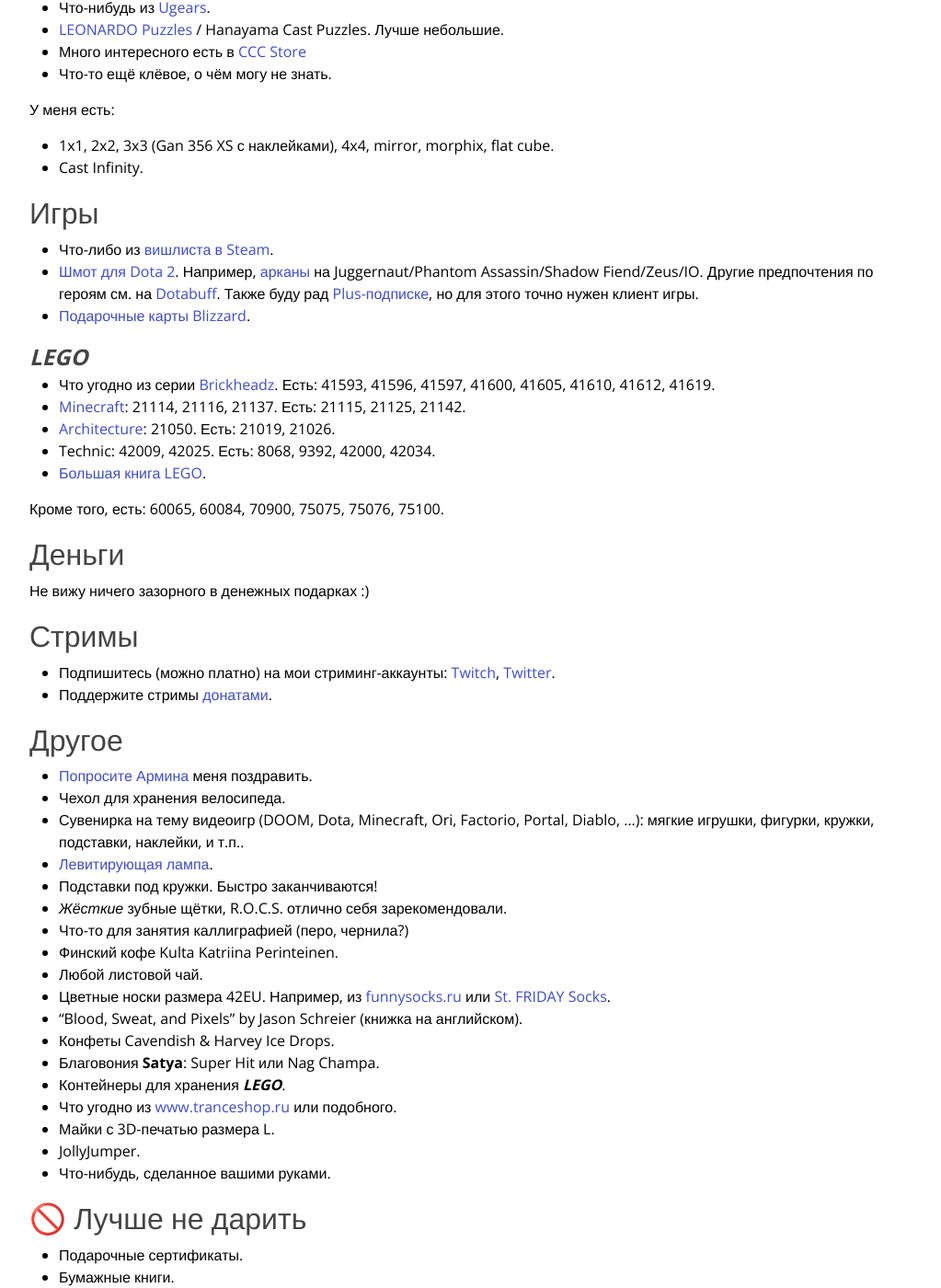
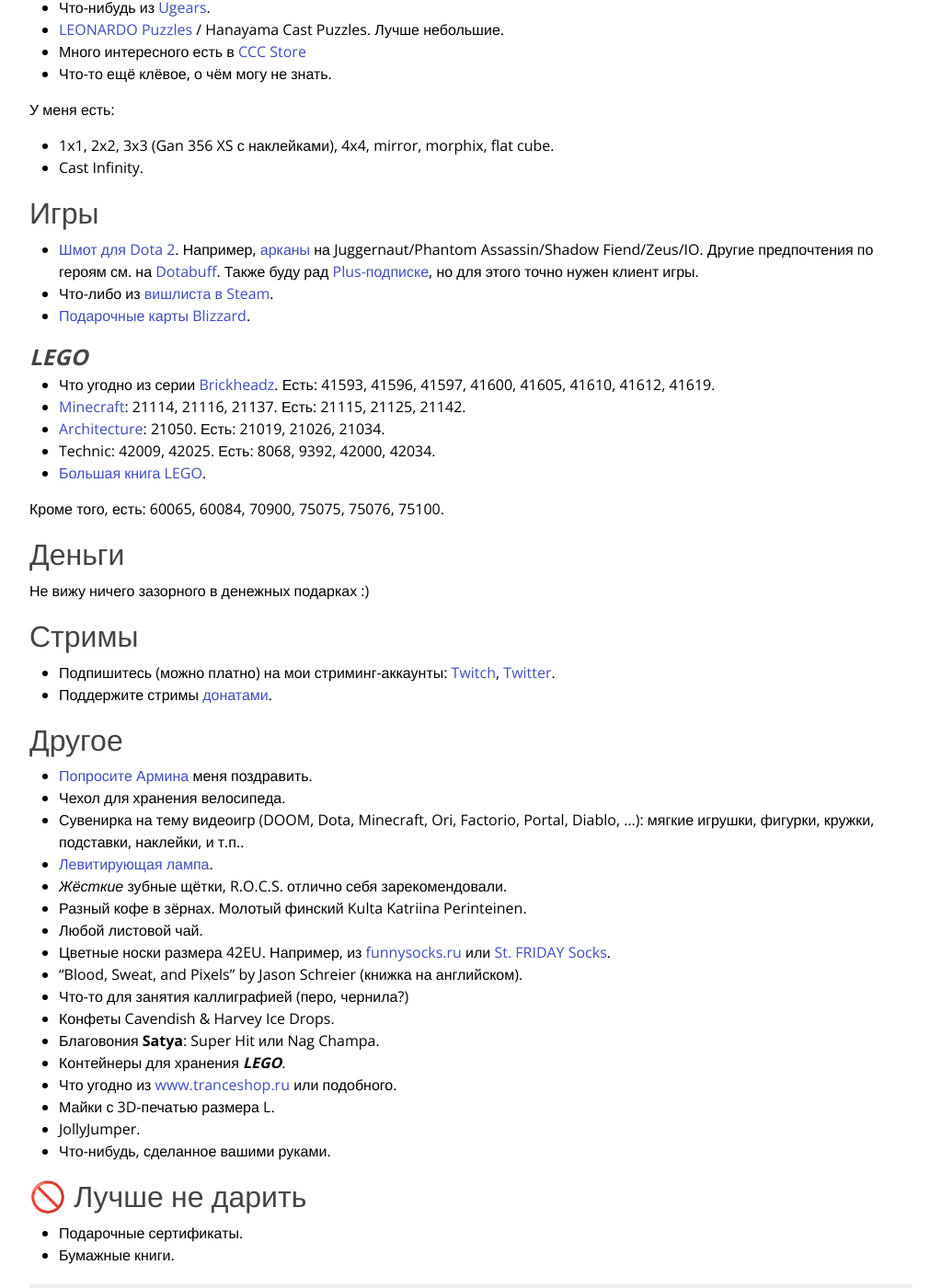
Before and after one commit to anton-rudeshko/anton-rudeshko.github.io, a Jekyll site: the page built from wishlist/index.md, in a window 1280 px wide and 1400 px high, scrolled down 1013 px. Shown: the whole window at 92% size, without its empty margins (128-1151 px from the left). Built offline with Jekyll 4.4.1, drawn with Linux system fonts in a browser that asks for light colours; comment, search, counter and statistics services are not loaded; some of the changed text lies outside the part shown.

Commit message:
wishlist: minor order tuning

```diff
--- a/wishlist/index.md
+++ b/wishlist/index.md
@@ -68,8 +69,8 @@ title: Вишлист
 
 ## Игры
 
+* [Шмот для Dota 2][dota2-store]. Например, [арканы][dota2-arcana] на Juggernaut/Phantom Assassin/Shadow Fiend/Zeus/IO. Другие предпочтения по героям см. на [Dotabuff][dotabuff]. Также буду рад [Plus-подписке][dota2-plus], но для этого точно нужен клиент игры.
 * Что-либо из [вишлиста в Steam][steam].
-* [Шмот для Dota 2][dota2-store]. Например, [арканы][dota2-arcana] на Juggernaut/Phantom Assassin/Shadow Fiend/Zeus/IO. Другие предпочтения по героям см. на [Dotabuff][dotabuff]. Также буду рад [Plus-подписке][dota2-plus], но для этого точно нужен клиент игры.
 * [Подарочные карты Blizzard][blizzard-giftcards].
 
 [steam]: https://store.steampowered.com/wishlist/id/rudeshko_plays/
@@ -83,7 +84,7 @@ title: Вишлист
 
 * Что угодно из серии [Brickheadz][lego-brickheadz]. Есть: 41593, 41596, 41597, 41600, 41605, 41610, 41612, 41619.
 * [Minecraft][lego-minecraft]: 21114, 21116, 21137. Есть: 21115, 21125, 21142.
-* [Architecture][lego-architecture]: 21050. Есть: 21019, 21026.
+* [Architecture][lego-architecture]: 21050. Есть: 21019, 21026, 21034.
 * Technic: 42009, 42025. Есть: 8068, 9392, 42000, 42034.
 * [Большая книга LEGO][lego-big].
 
@@ -109,13 +110,12 @@ title: Вишлист
 * Чехол для хранения велосипеда.
 * Сувенирка на тему видеоигр (DOOM, Dota, Minecraft, Ori, Factorio, Portal, Diablo, …): мягкие игрушки, фигурки, кружки, подставки, наклейки, и т.п..
 * [Левитирующая лампа](https://www.levitera.ru/product/levitiruyuschiy-svetilnik-cosmic-temnyy).
-* Подставки под кружки. Быстро заканчиваются!
 * _Жёсткие_ зубные щётки, R.O.C.S. отлично себя зарекомендовали.
-* Что-то для занятия каллиграфией (перо, чернила?)
-* Финский кофе Kulta Katriina Perinteinen.
+* Разный кофе в зёрнах. Молотый финский Kulta Katriina Perinteinen.
 * Любой листовой чай.
 * Цветные носки размера 42EU. Например, из [funnysocks.ru](https://funnysocks.ru/) или [St. FRIDAY Socks](https://myfriday.ru/muzhskie_noski/).
 * "Blood, Sweat, and Pixels" by Jason Schreier (книжка на английском).
+* Что-то для занятия каллиграфией (перо, чернила?)
 * Конфеты Cavendish & Harvey Ice Drops.
 * Благовония **Satya**: Super Hit или Nag Champa.
 * Контейнеры для хранения ***LEGO***.
```
Also changed, not shown: other parts of wishlist/index.md (+6 -5 lines).
